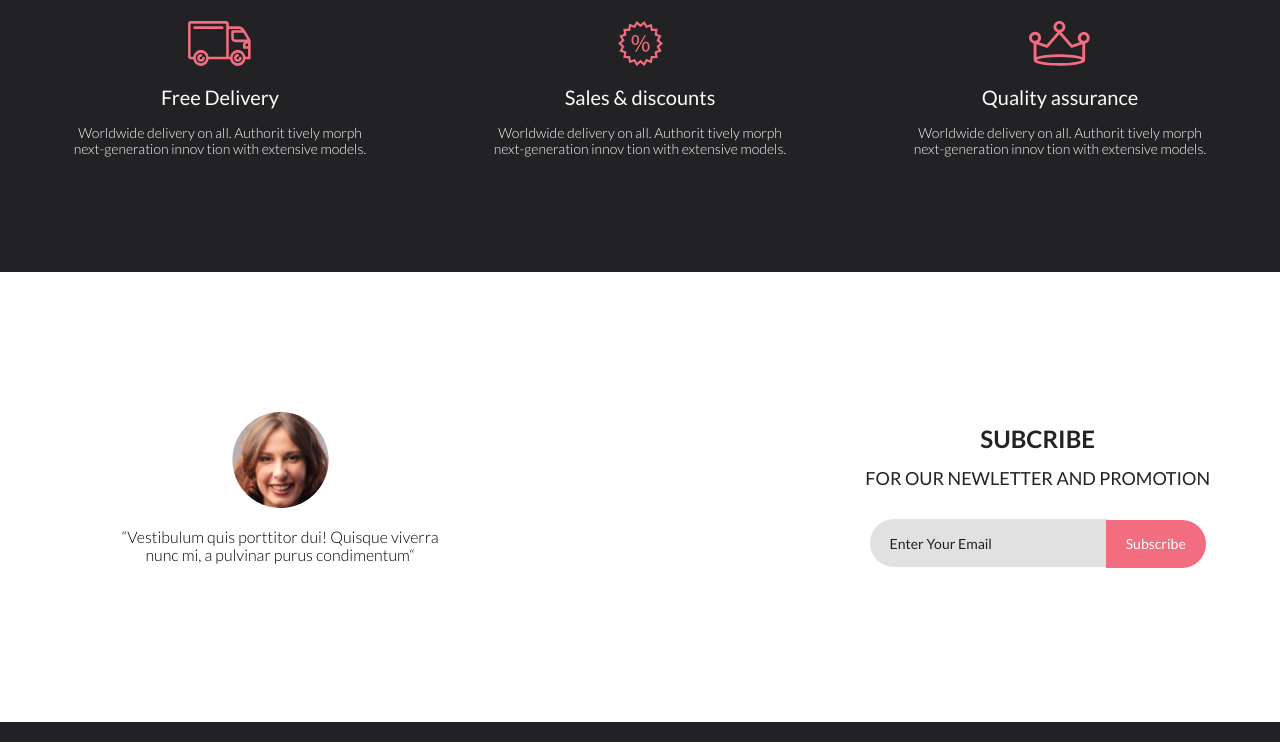
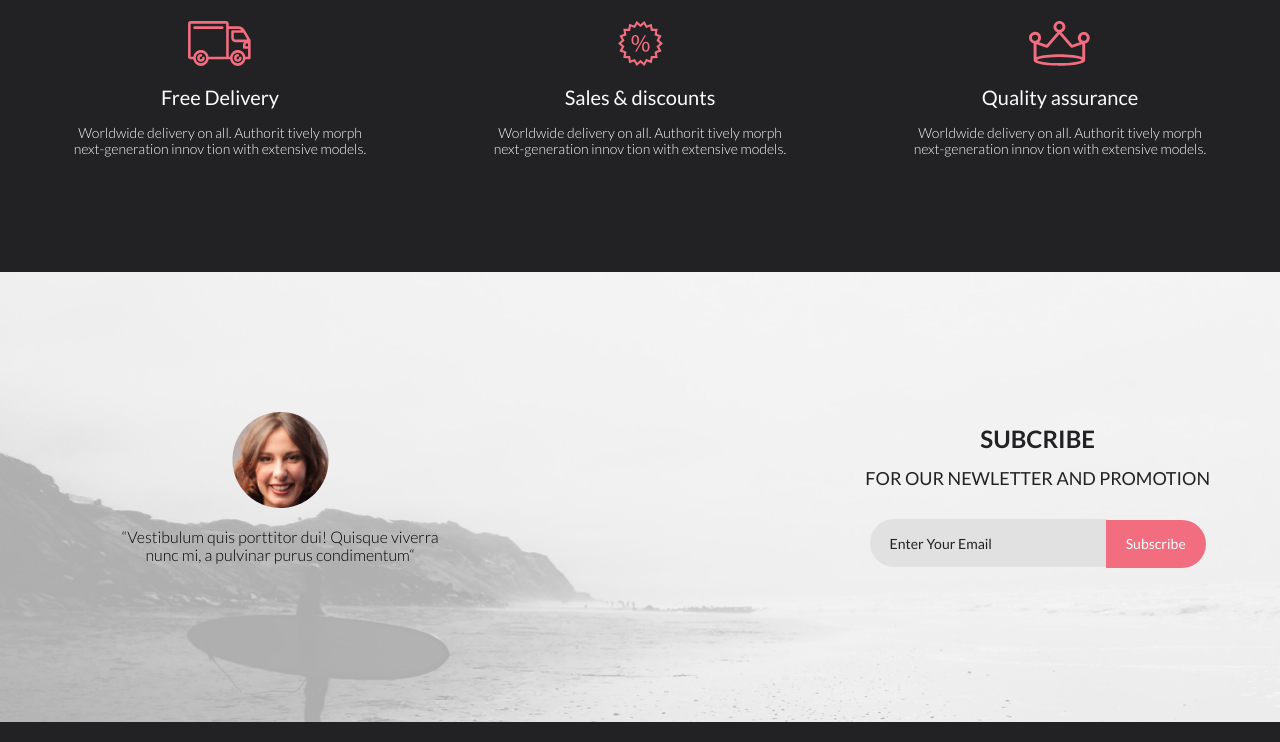
Before and after one commit to Dmytro-Haharin/Shop, a plain HTML site: page index.html in a window 1280 px wide. Shown: the part 1552-2294 px from the top of the page. Drawn offline with Linux system fonts and the light colour scheme.

Commit message:
fix path 2

```diff
--- a/css/style.css
+++ b/css/style.css
@@ -225,7 +225,7 @@ body{
 }
 /*-------------------------------------------------------------------Footer-----------------------------------------------------------------------------------------*/
 .footer__top__wrapper{
-    background-image:url(img/footer-top/bg.jpg);
+    background-image:url(../img/footer-top/bg.jpg);
     background-repeat: no-repeat;
     background-size:cover;
 }
```
